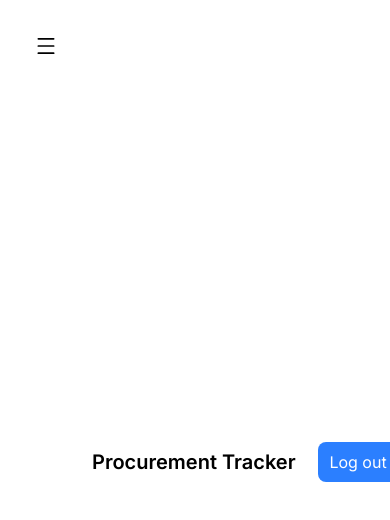
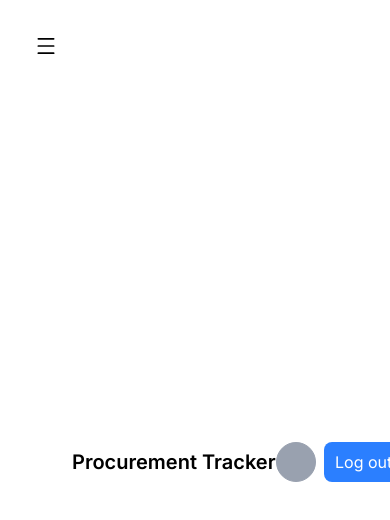
Before and after one commit to arya23923/procurement-tracker-system, a React (Vite) app: page / in a window 390 px wide. Shown: the top 520 px of the page. Built offline with nearby package versions, Linux system fonts and the light colour scheme.

Commit message:
minor changes in ui

```diff
--- a/src/components/Header.tsx
+++ b/src/components/Header.tsx
@@ -4,9 +4,10 @@ const Header: FC = () => {
   return (
     <header className='flex justify-between items-center w-full pt-4'>
       <div className='flex w-100'>
-        <div className='text-xl md:text-4xl font-semibold p-5 md:pl-15 md:mt-5 md:p-0 md:w-50 whitespace-nowrap'>Procurement Tracker</div>
+        <div className='text-xl md:text-4xl font-semibold p-0 md:pl-15 md:mt-5 md:p-0 md:w-50 whitespace-nowrap'>Procurement Tracker</div>
       </div>
-      <div>
+      <div className='flex justify-between gap-x-2 md:gap-x-5'>
+          <div className='bg-gray-400 md:w-11 w-10 border rounded-full border-gray-400 m-5'></div>
           <button className='bg-blue-500 w-20 p-2 text-white rounded-lg md:text-xl md:w-25'>Log out</button>
       </div>
     </header>
--- a/src/components/Sidebar.tsx
+++ b/src/components/Sidebar.tsx
@@ -114,7 +114,7 @@ const Sidebar: FC = () => {
   return (
     <div
       className={`ml-0 h-screen border-r-2 border-r-gray-300 transition-all duration-300 hover:bg-gray-100
-        ${expanded ? 'w-64' : 'w-15 border-none'}
+        ${expanded ? 'w-64 md:w-75' : 'w-10 md:w-15 -ml-5 border-none'}
         md:fixed md:left-10
       `}
     >
```
